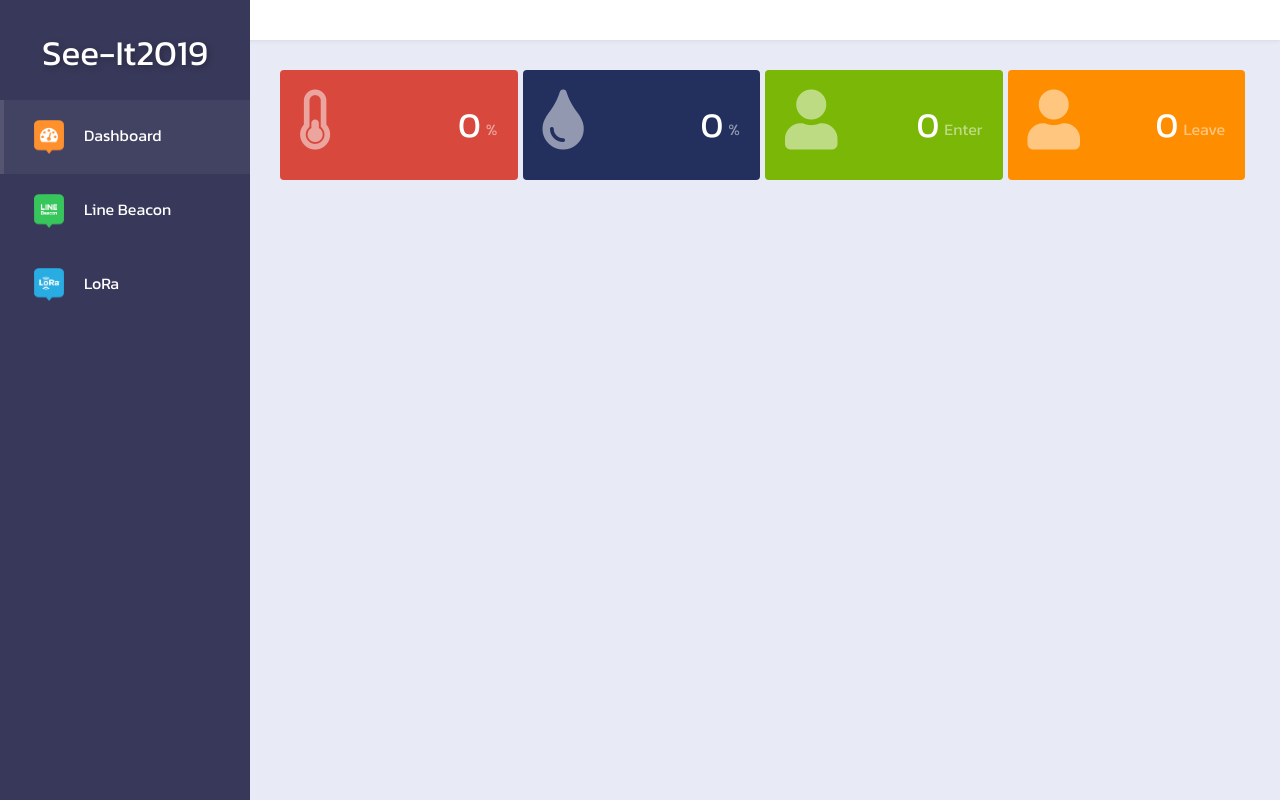
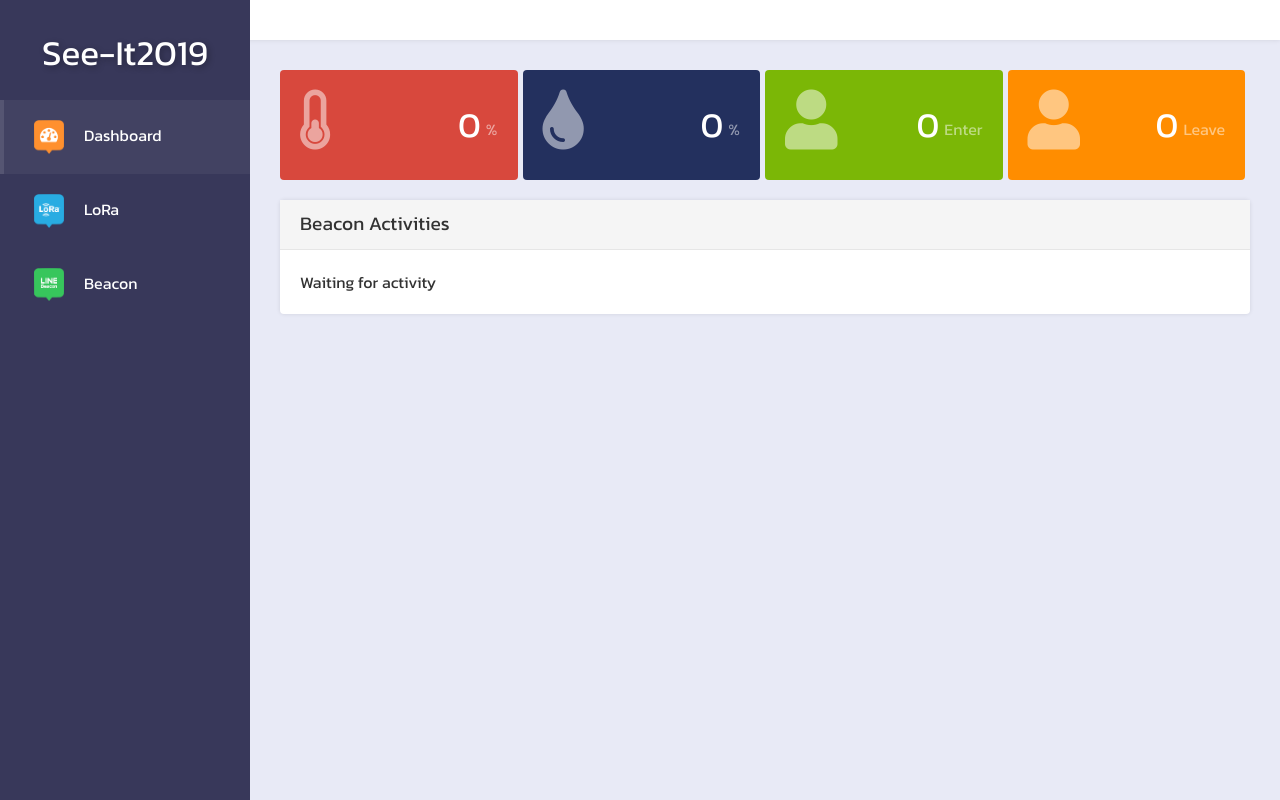
Before and after one commit to ihiroshi27/tgr-see-it2019, a React (Create React App) app in the folder view/: page / in a window 1280 px wide. Built offline with nearby package versions, Linux system fonts and the light colour scheme; no server answers.

Commit message:
Update dashboard add beacon activities

```diff
--- a/view/src/DashBoard.css
+++ b/view/src/DashBoard.css
@@ -1,4 +1,7 @@
-#dashboard > .section > .status > div {
+#dashboard > .section {
+    margin-bottom: 20px;
+}
+#dashboard > .section > .lora > div {
     float: left;
     width: calc(25% - 5px);
     height: auto;
@@ -11,24 +14,72 @@
     text-align: right;
     line-height: 2;
 }
-#dashboard > .section > .status > div:first-child {
+#dashboard > .section > .lora > div:first-child {
     margin-left: 0px;
 }
-#dashboard > .section > .status > div > i {
+#dashboard > .section > .lora > div > i {
     font-size: 60px;
     float: left;
     line-height: 1;
     opacity: 0.5;
 }
-#dashboard > .section > .status > div > .type {
+#dashboard > .section > .lora > div > .type {
     font-size: 16px;
     padding-left: 5px;
     opacity: 0.5;
     vertical-align: middle;
 }
 
-#dashboard > .section > .status::after {
+#dashboard > .section > .lora::after {
     content: ' ';
     display: block;
     clear: both;
 }
+
+#dashboard > .section > .activity {
+    width: 100%;
+    height: auto;
+    background-color: #fff;
+    border-radius: 4px;
+    box-shadow: 0px 0px 4px rgba(0, 0, 0, 0.1);
+}
+#dashboard > .section > .activity > .title {
+    font-size: 1.2em;
+    padding: 10px 20px;
+    border-bottom: 1px solid rgb(230, 230, 230);
+    background-color: rgb(245, 245, 245);
+}
+#dashboard > .section > .activity > .title > i {
+    padding-right: 10px;
+}
+#dashboard > .section > .activity > .title > button {
+    float: right;
+    -webkit-appearance: none;
+    border-radius: 20px;
+    border: none;
+    color: #fff;
+    padding: 10px 30px;
+    background-color: rgb(173, 20, 20);
+}
+#dashboard > .section > .activity > .body > div {
+    padding: 20px;
+    border-bottom: 1px solid #e8e8e8;
+}
+#dashboard > .section > .activity > .body > div:last-child {
+    border-bottom: none;
+}
+#dashboard > .section > .activity > .body > div > i {
+    display: block;
+    float: left;
+    width: 30px;height: 30px;
+    text-align: center;
+    line-height: 2;
+    font-size: 15px;
+    border-radius: 100%;
+    color: #fff;
+    background-color: rgb(78, 78, 78);
+    margin-right: 5px;
+}
+#dashboard > .section > .activity > .body > div > span.bold {
+    font-weight: 700;
+}
--- a/view/src/DashBoard.js
+++ b/view/src/DashBoard.js
@@ -32,14 +32,36 @@ class DashBoard extends React.Component {
                         peopleOut: json.results.sensor.peopleOut
                     });
                     break;
+                case 'beacon':
+                    var html = this.beacon.innerHTML;
+                    if (html === '<div>Waiting for activity</div>') html = "";
+
+                    var icon;
+                    var status;
+                    switch(json.results.status) {
+                        case 'enter':
+                            icon = '<i class="fas fa-walking"></i>';
+                            status = '<span style="color: rgb(123, 183, 6)">enter</span>';
+                            break;
+                        case 'leave':
+                            icon = '<i class="fas fa-walking" style="transform: scaleX(-1)"></i>'
+                            status = '<span style="color: rgb(216, 72, 61)">leave</span>';
+                            break;
+                    }
+                    var newHTML = '<div>' + icon + json.results.userID + ' has <span class="bold">' + status + '</span> at ' + json.results.datetime + ', current ' + json.results.tourists + ' users.</div>' + html;
+                    this.beacon.innerHTML = newHTML;
+                    break;
             }
         };
+    }
+    clearTourist = () => {
+
     }
     render() {
         return (
             <div id="dashboard">
                 <div className="section">
-                    <div className="status">
+                    <div className="lora">
                         <div style={{ backgroundColor: '#d8483d'}}>
                                 <i className="fas fa-thermometer-quarter"></i>{ this.state.temperature }<span className="type">%</span>
                         </div>
@@ -54,6 +76,12 @@ class DashBoard extends React.Component {
                         </div>
                     </div>
                 </div>
+                <div className="section">
+                    <div className="activity">
+                       <div className="title">Beacon Activities</div>
+                       <div className="body" ref={ div => this.beacon = div }><div>Waiting for activity</div></div>
+                    </div>
+                </div>
             </div>
         );
     }
--- a/view/src/NavBar.js
+++ b/view/src/NavBar.js
@@ -14,8 +14,8 @@ class Navbar extends React.Component {
                 </div>
                 <div className="section">
                     <NavLink className="link" activeClassName="active" exact to="/"><img src={ PUBLIC_URL + "/dashboard-icon.png" } />Dashboard</NavLink>
-                    <NavLink className="link" activeClassName="active" exact to="/beacon"><img src={ PUBLIC_URL + "/line-beacon.png" } />Line Beacon</NavLink>
                     <NavLink className="link" activeClassName="active" exact to="/lora"><img src={ PUBLIC_URL + "/lora-icon.png" } />LoRa</NavLink>
+                    <NavLink className="link" activeClassName="active" exact to="/beacon"><img src={ PUBLIC_URL + "/line-beacon.png" } />Beacon</NavLink>
                 </div>
             </div>
         );
--- a/view/src/index.css
+++ b/view/src/index.css
@@ -6,6 +6,7 @@ body {
   line-height: 1.5;
   font-size: 16px;
   font-weight: 400;
+  color: rgb(50, 50, 50);
 }
 #root {
   width: 100%;
```
Also changed, not shown: 1 other file (tests, documents, lock files or other folders).
